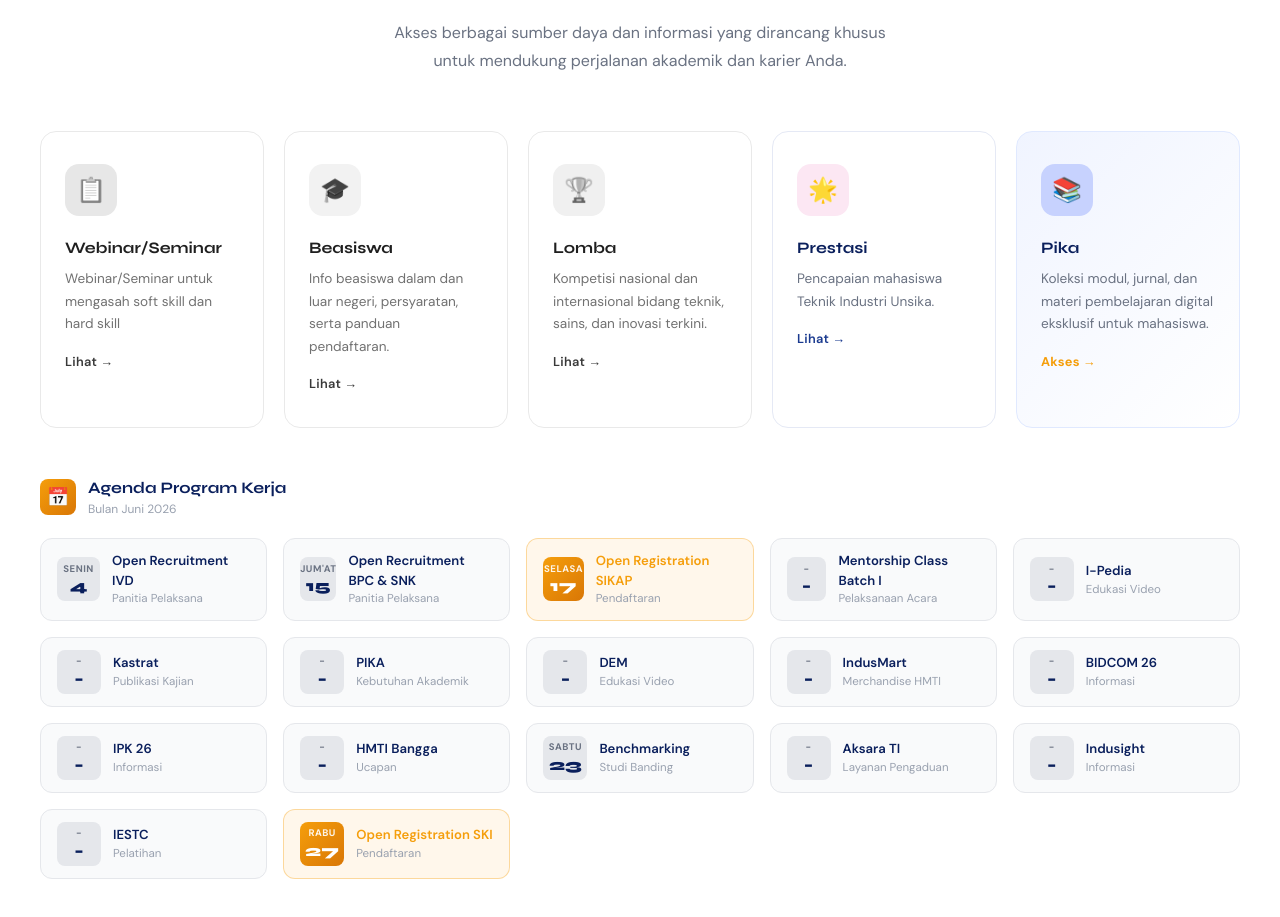
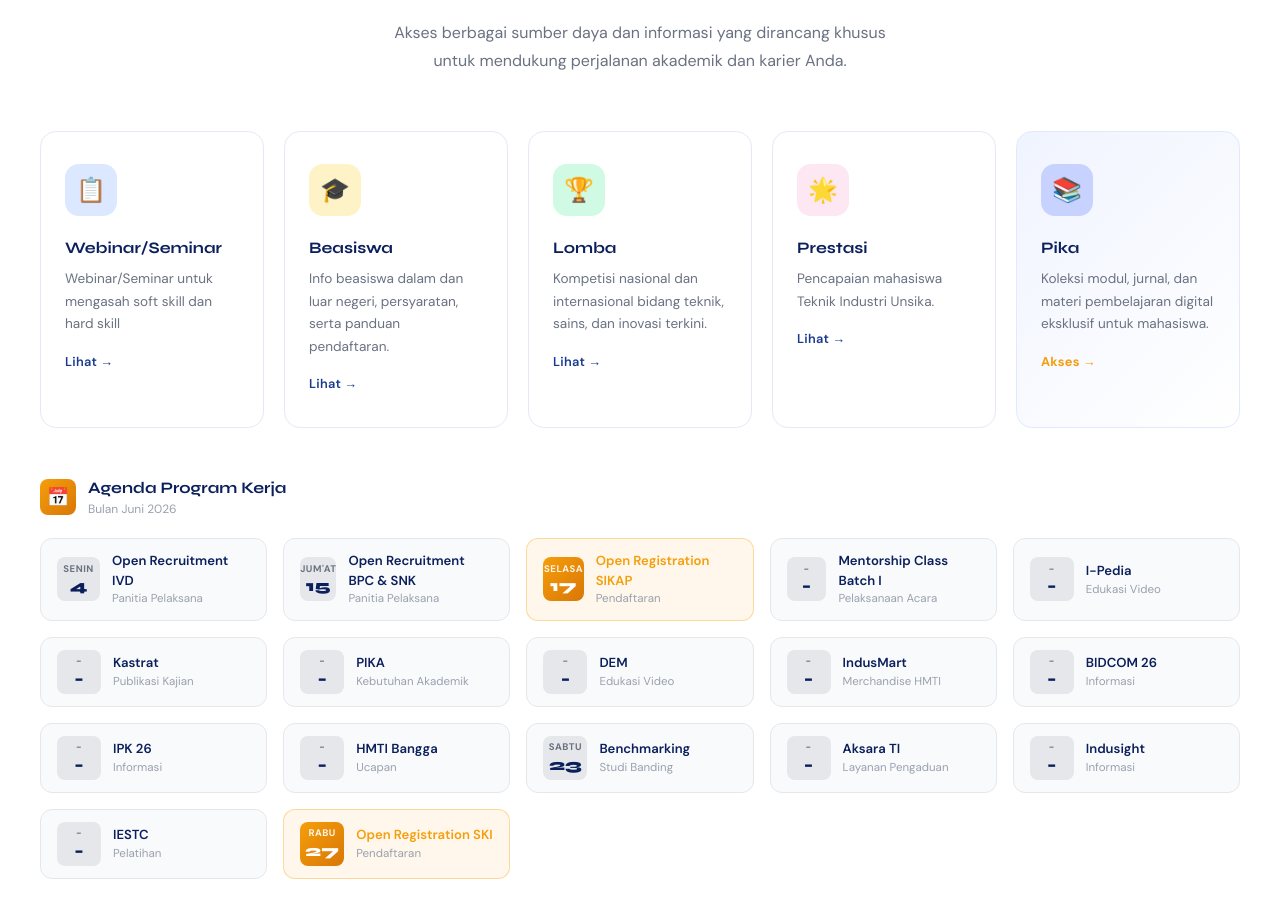
Before and after one commit to hmti-ft-unsika/hmti-ft-unsika.github.io, a Next.js app: page / in a window 1280 px wide. Shown: the part 2760-3677 px from the top of the page. Built offline with nearby package versions, Linux system fonts and the light colour scheme.

Commit message:
Restore normal colors and interactivity for student information cards

```diff
--- a/src/app/page.tsx
+++ b/src/app/page.tsx
@@ -641,7 +641,7 @@ export default function Home() {
 
           <div className="grid sm:grid-cols-2 lg:grid-cols-5 gap-5">
             {/* Card 1: Akademis */}
-            <div className="info-card reveal reveal-delay-1 opacity-50 grayscale pointer-events-none">
+            <div className="info-card reveal reveal-delay-1">
               <div className="card-icon bg-[#dce8ff]">📋</div>
               <h3 className="font-display font-bold text-[var(--color-navy-900)] mb-[0.5rem] text-[1rem]">Webinar/Seminar</h3>
               <p className="text-[0.85rem] text-gray-500 leading-[1.65]">Webinar/Seminar untuk mengasah soft skill dan hard skill</p>
@@ -649,7 +649,7 @@ export default function Home() {
             </div>
 
             {/* Card 2: Beasiswa */}
-            <div className="info-card reveal reveal-delay-2 opacity-50 grayscale pointer-events-none">
+            <div className="info-card reveal reveal-delay-2">
               <div className="card-icon bg-[#fef3c7]">🎓</div>
               <h3 className="font-display font-bold text-[var(--color-navy-900)] mb-[0.5rem] text-[1rem]">Beasiswa</h3>
               <p className="text-[0.85rem] text-gray-500 leading-[1.65]">Info beasiswa dalam dan luar negeri, persyaratan, serta panduan pendaftaran.</p>
@@ -657,7 +657,7 @@ export default function Home() {
             </div>
 
             {/* Card 3: Lomba */}
-            <div className="info-card reveal reveal-delay-3 opacity-50 grayscale pointer-events-none">
+            <div className="info-card reveal reveal-delay-3">
               <div className="card-icon bg-[#d1fae5]">🏆</div>
               <h3 className="font-display font-bold text-[var(--color-navy-900)] mb-[0.5rem] text-[1rem]">Lomba</h3>
               <p className="text-[0.85rem] text-gray-500 leading-[1.65]">Kompetisi nasional dan internasional bidang teknik, sains, dan inovasi terkini.</p>
```
